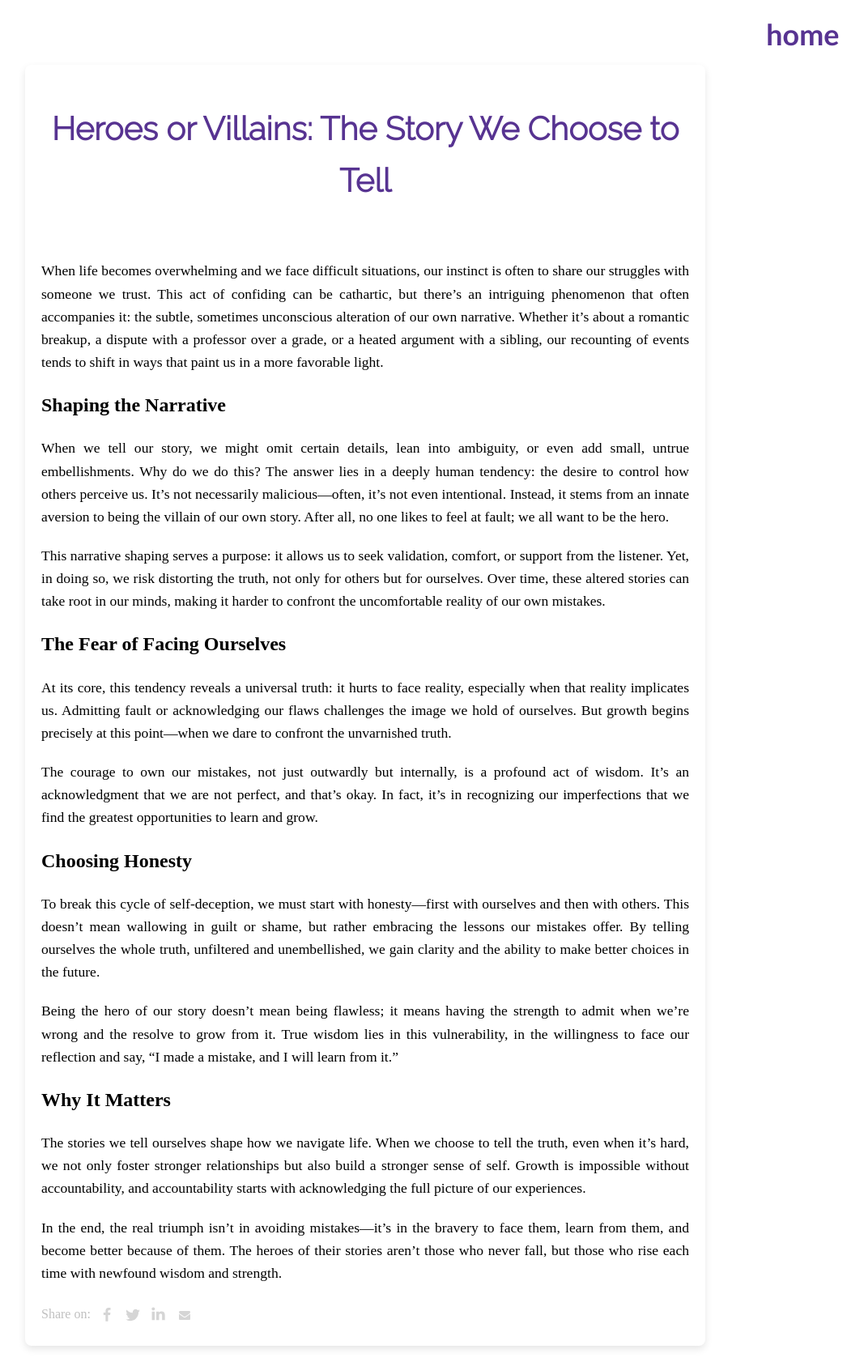
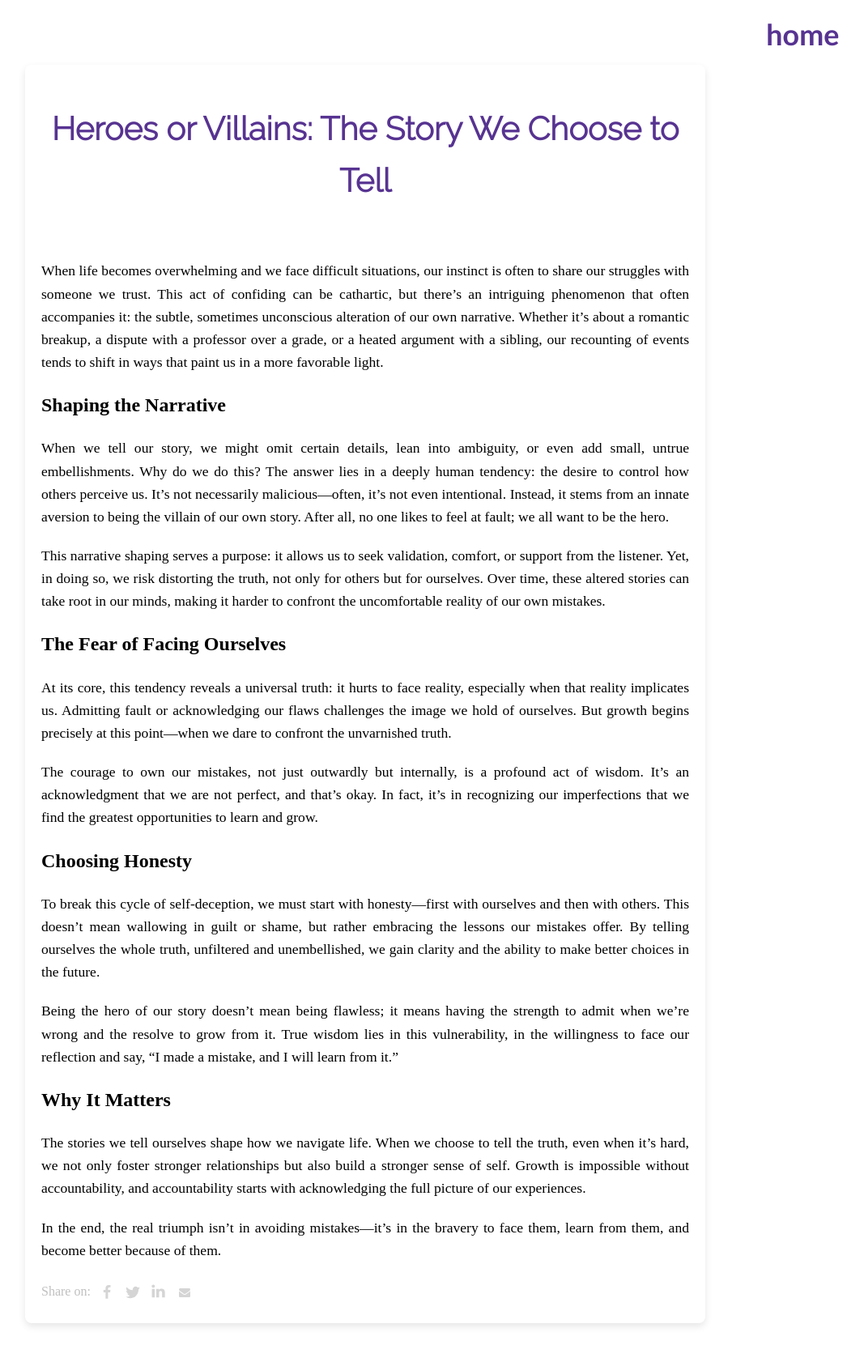
Before and after one commit to 123porAlan/123porAlan.github.io, a Jekyll site: the page built from _posts/2024-11-27-Heroes or Villains: The Story We Choose to Tell.md, in a window 1280 px wide. Shown: the whole page at 81% size, without its empty margins (189-1256 px from the left). Built offline with Jekyll 4.4.1, drawn with Linux system fonts in a browser that asks for light colours; after the commit the page ends 1654 px from its top, so only the background shows below that.

Commit message:
Modification of Heroes or Villains: The Story We Choose to Tell

```diff
--- a/_posts/2024-11-27-Heroes or Villains: The Story We Choose to Tell.md
+++ b/_posts/2024-11-27-Heroes or Villains: The Story We Choose to Tell.md
@@ -27,4 +27,4 @@ Being the hero of our story doesn’t mean being flawless; it means having the s
 
 The stories we tell ourselves shape how we navigate life. When we choose to tell the truth, even when it’s hard, we not only foster stronger relationships but also build a stronger sense of self. Growth is impossible without accountability, and accountability starts with acknowledging the full picture of our experiences.
 
-In the end, the real triumph isn’t in avoiding mistakes—it’s in the bravery to face them, learn from them, and become better because of them. The heroes of their stories aren’t those who never fall, but those who rise each time with newfound wisdom and strength.
+In the end, the real triumph isn’t in avoiding mistakes—it’s in the bravery to face them, learn from them, and become better because of them.
```
